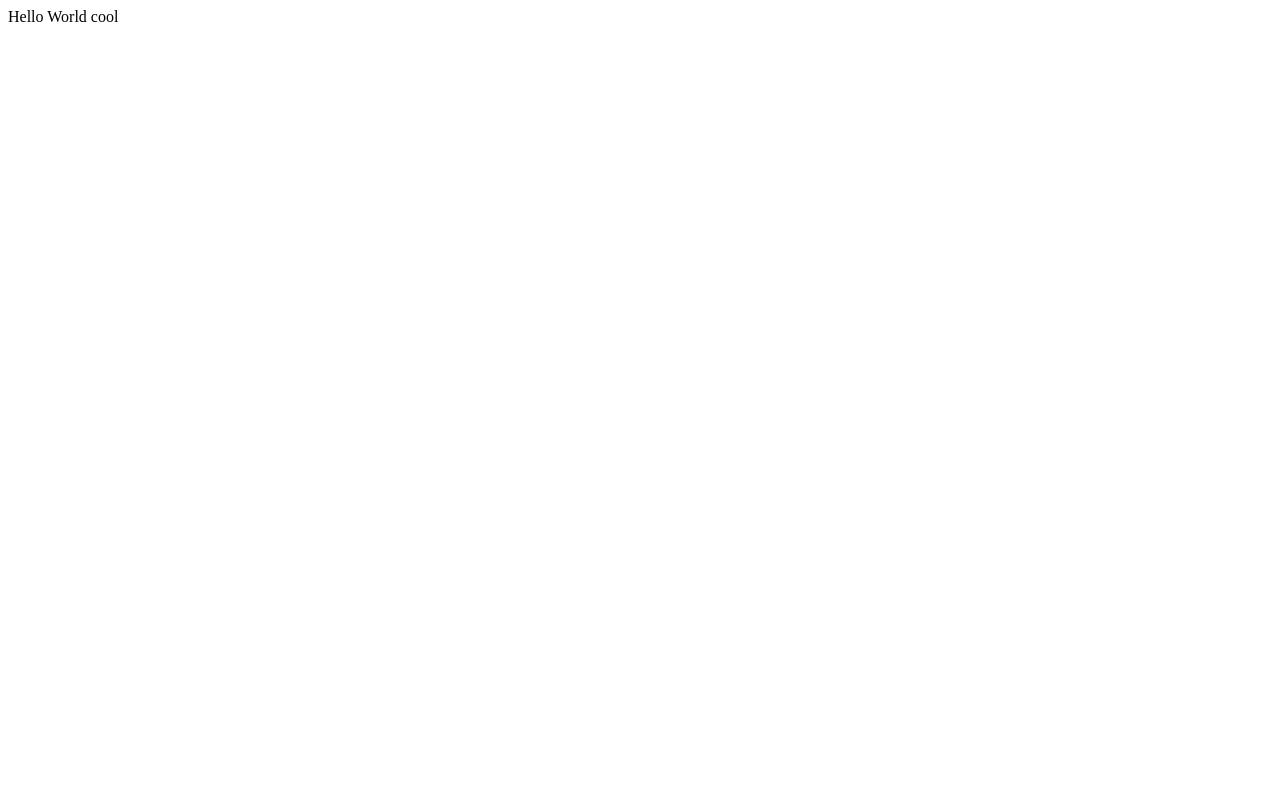
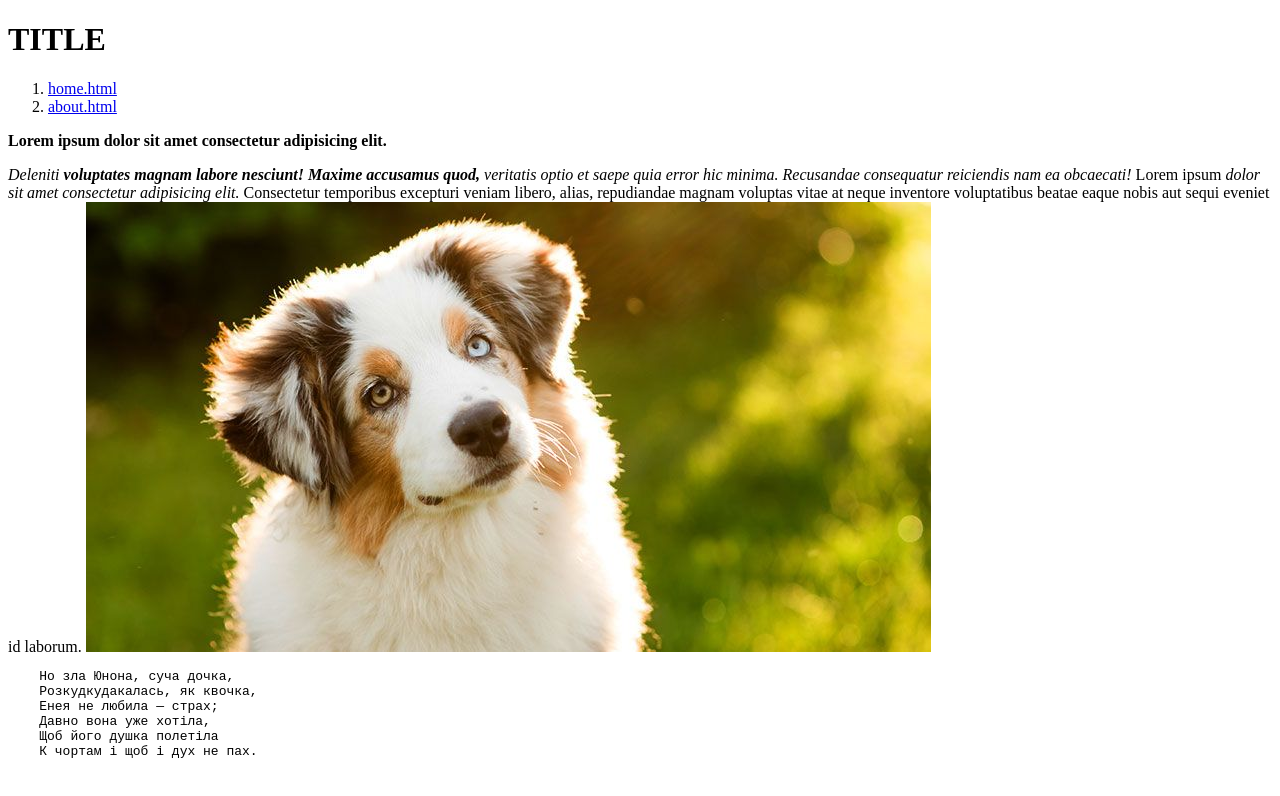
Before and after one commit to marirass/marirass.github.io, a plain HTML site: page public/index.html in a window 1280 px wide. Drawn offline with Linux system fonts and the light colour scheme.

Commit message:
add img and link

```diff
--- a/public/index.html
+++ b/public/index.html
@@ -1 +1,30 @@
-Hello World cool
+<!DOCTYPE html>
+<html>
+<head>
+<meta charset="utf-8">
+<title></title>
+<meta name="description">
+<link rel="stylesheet">
+</head>
+<body>
+<h1>TITLE</h1>
+         <ol>
+             <li><a href="home.html">home.html</a></li>
+             <li><a href="about.html">about.html</a></li>
+         </ol>
+
+<p><b>Lorem ipsum dolor sit amet consectetur adipisicing elit.</b></p>
+<i>Deleniti <strong>voluptates magnam labore nesciunt! Maxime accusamus quod,</strong> veritatis optio et saepe quia error hic minima. Recusandae consequatur reiciendis nam ea obcaecati!</i>
+Lorem ipsum <em>dolor sit amet consectetur adipisicing elit.</em> Consectetur temporibus excepturi veniam libero, alias, repudiandae magnam voluptas vitae at neque inventore voluptatibus beatae eaque nobis aut sequi eveniet id laborum.
+<img src="dog.jpg">
+<pre>
+    Но зла Юнона, суча дочка,
+    Розкудкудакалась, як квочка,
+    Енея не любила — страх;
+    Давно вона уже хотіла,
+    Щоб його душка полетіла
+    К чортам і щоб і дух не пах.
+</pre>
+
+</body>
+</html>
```
Also changed, not shown: public/dog.jpg (added).
